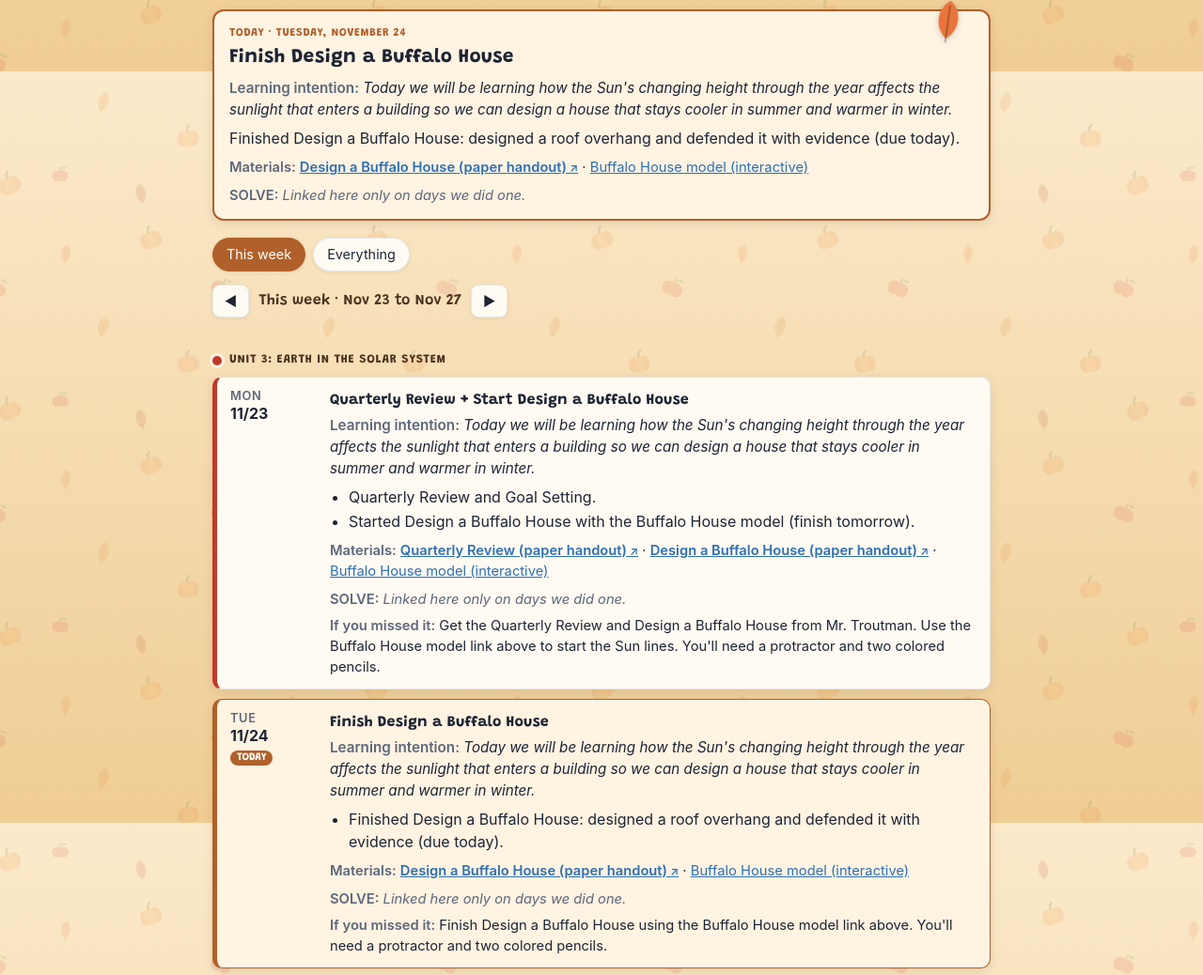
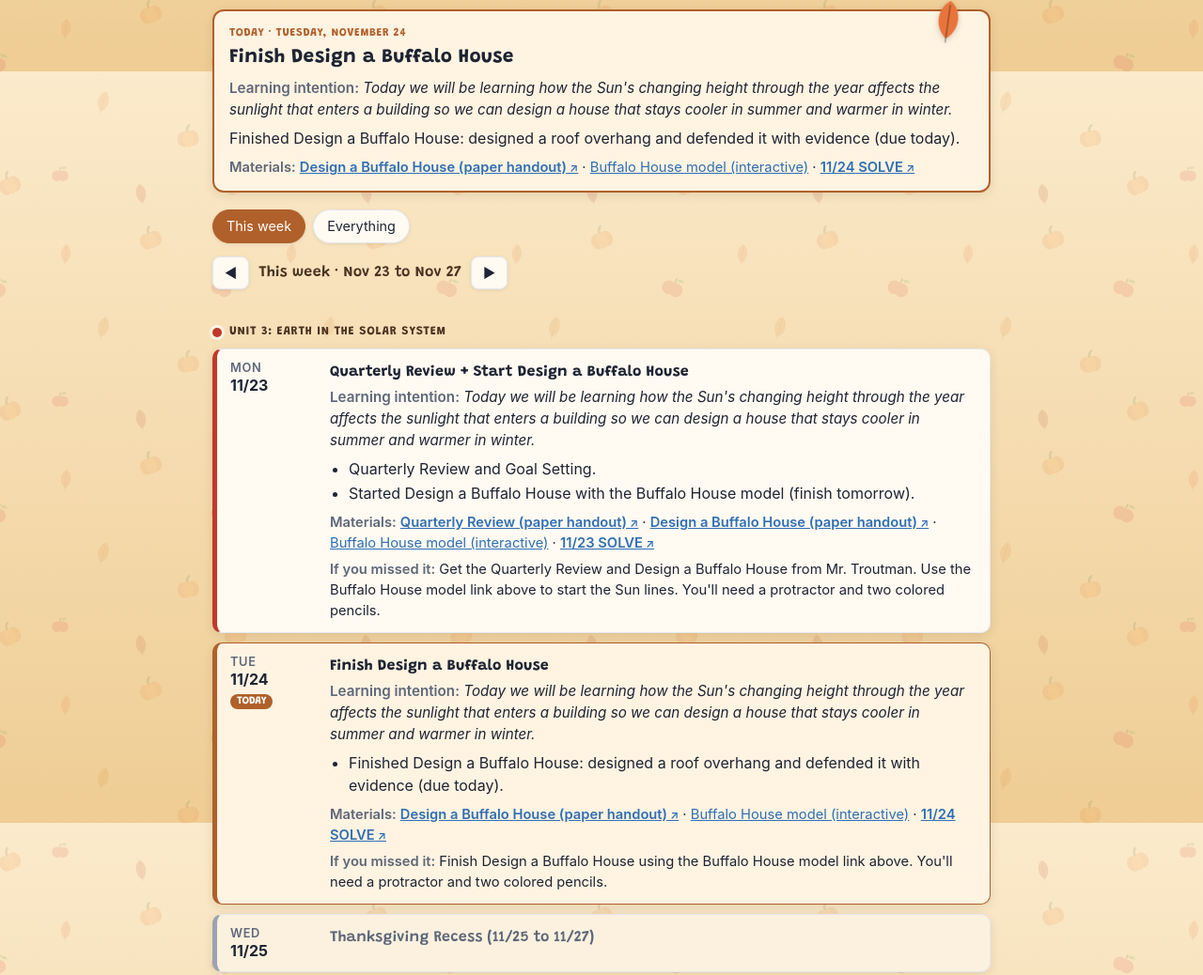
Before and after one commit to ericdtroutman/Class-agendas, a plain HTML site: page earth-space/index.html in a window 1280 px wide. Shown: the part 724-1762 px from the top of the page at 94% size. Drawn offline with Linux system fonts and the light colour scheme.

Commit message:
Link week of 11/30 Canvas items on both agendas; ESS 11/23-11/24 SOLVEs
Co-Authored-By: Claude Opus 5.5 <noreply@anthropic.com>
Claude-Session: https://claude.ai/code/session_018mRNFyJbiACY6H6nUYUh9j

```diff
--- a/earth-space/index.html
+++ b/earth-space/index.html
@@ -230,11 +230,11 @@ window.CLASS = {
     missed: "Open Anchor Chart 3 on Canvas and fill in pages 4 and 5 (the whole packet is due on test day). If you haven't turned in the Learning Guide yet, hand it to Mr. Troutman." },
   { date: "2026-11-23", unit: "Unit 3: Earth in the Solar System", title: "Quarterly Review + Start Design a Buffalo House", li: "Today we will be learning how the Sun's changing height through the year affects the sunlight that enters a building so we can design a house that stays cooler in summer and warmer in winter.",
     did: ["Quarterly Review and Goal Setting.", "Started Design a Buffalo House with the Buffalo House model (finish tomorrow)."],
-    mats: [{ name: "Quarterly Review (paper handout)", canvas: "assignments/318283" }, { name: "Design a Buffalo House (paper handout)", canvas: "assignments/318284" }, { name: "Buffalo House model (interactive)", url: "https://ariannaaferri-pixel.github.io/slingshot/buffalo-house.html" }],
+    mats: [{ name: "Quarterly Review (paper handout)", canvas: "assignments/318283" }, { name: "Design a Buffalo House (paper handout)", canvas: "assignments/318284" }, { name: "Buffalo House model (interactive)", url: "https://ariannaaferri-pixel.github.io/slingshot/buffalo-house.html" }, { name: "11/23 SOLVE", canvas: "assignments/318439" }],
     missed: "Get the Quarterly Review and Design a Buffalo House from Mr. Troutman. Use the Buffalo House model link above to start the Sun lines. You'll need a protractor and two colored pencils." },
   { date: "2026-11-24", unit: "Unit 3: Earth in the Solar System", title: "Finish Design a Buffalo House", li: "Today we will be learning how the Sun's changing height through the year affects the sunlight that enters a building so we can design a house that stays cooler in summer and warmer in winter.",
     did: ["Finished Design a Buffalo House: designed a roof overhang and defended it with evidence (due today)."],
-    mats: [{ name: "Design a Buffalo House (paper handout)", canvas: "assignments/318284" }, { name: "Buffalo House model (interactive)", url: "https://ariannaaferri-pixel.github.io/slingshot/buffalo-house.html" }],
+    mats: [{ name: "Design a Buffalo House (paper handout)", canvas: "assignments/318284" }, { name: "Buffalo House model (interactive)", url: "https://ariannaaferri-pixel.github.io/slingshot/buffalo-house.html" }, { name: "11/24 SOLVE", canvas: "assignments/318440" }],
     missed: "Finish Design a Buffalo House using the Buffalo House model link above. You'll need a protractor and two colored pencils." },
   { date: "2026-11-25", unit: "Unit 3: Earth in the Solar System", title: "Thanksgiving Recess (11/25 to 11/27)", off: true },
   { date: "2026-11-30", unit: "Unit 3: Earth in the Solar System", title: "Electives Expo (no ESS class)", off: true },
@@ -248,11 +248,11 @@ window.CLASS = {
     missed: "Make up the Mars Investigation during a study hall or after school. Get The Shortest Day from Mr. Troutman and add the Seasons and Motions in the Sky section to your Anchor Chart." },
   { date: "2026-12-03", unit: "Unit 3: Earth in the Solar System", title: "Earth-Sun Mastery Check + Start Learning Guide: The Earth-Moon System", li: "Today we will be learning how the Moon's orbit around Earth causes its phases so we can explain why the Moon looks different from night to night.",
     did: ["Turned in the NYS Unearthing Mars Investigation.", "Mastery Check: The Earth-Sun System.", "Started Learning Guide: The Earth-Moon System (finish tomorrow)."],
-    mats: [{ name: "Learning Guide: The Earth-Moon System (paper handout)" }],
+    mats: [{ name: "Learning Guide: The Earth-Moon System (paper handout)", canvas: "assignments/318708" }],
     missed: "See Mr. Troutman to make up the Mastery Check. Get the Learning Guide from him (or open it on Canvas) and start the Moon phases section." },
   { date: "2026-12-04", unit: "Unit 3: Earth in the Solar System", title: "Finish Learning Guide: The Earth-Moon System + Phase or Fake", li: "Today we will be learning how the Moon's orbit causes eclipses and tides so we can check whether a claim about the Moon is real or fake.",
     did: ["Finished Learning Guide: The Earth-Moon System (due today).", "Phase or Fake? Fact-Check the Feed."],
-    mats: [{ name: "Learning Guide: The Earth-Moon System (paper handout)" }, { name: "Phase or Fake? Fact-Check the Feed (paper handout)" }],
+    mats: [{ name: "Learning Guide: The Earth-Moon System (paper handout)", canvas: "assignments/318708" }, { name: "Phase or Fake? Fact-Check the Feed (paper handout)", canvas: "assignments/318719" }],
     missed: "Finish the Learning Guide and hand it to Mr. Troutman. Get Phase or Fake from him." }
   ]
 };
```
Also changed, not shown: astro-ocean/index.html (+2 -2 lines).
